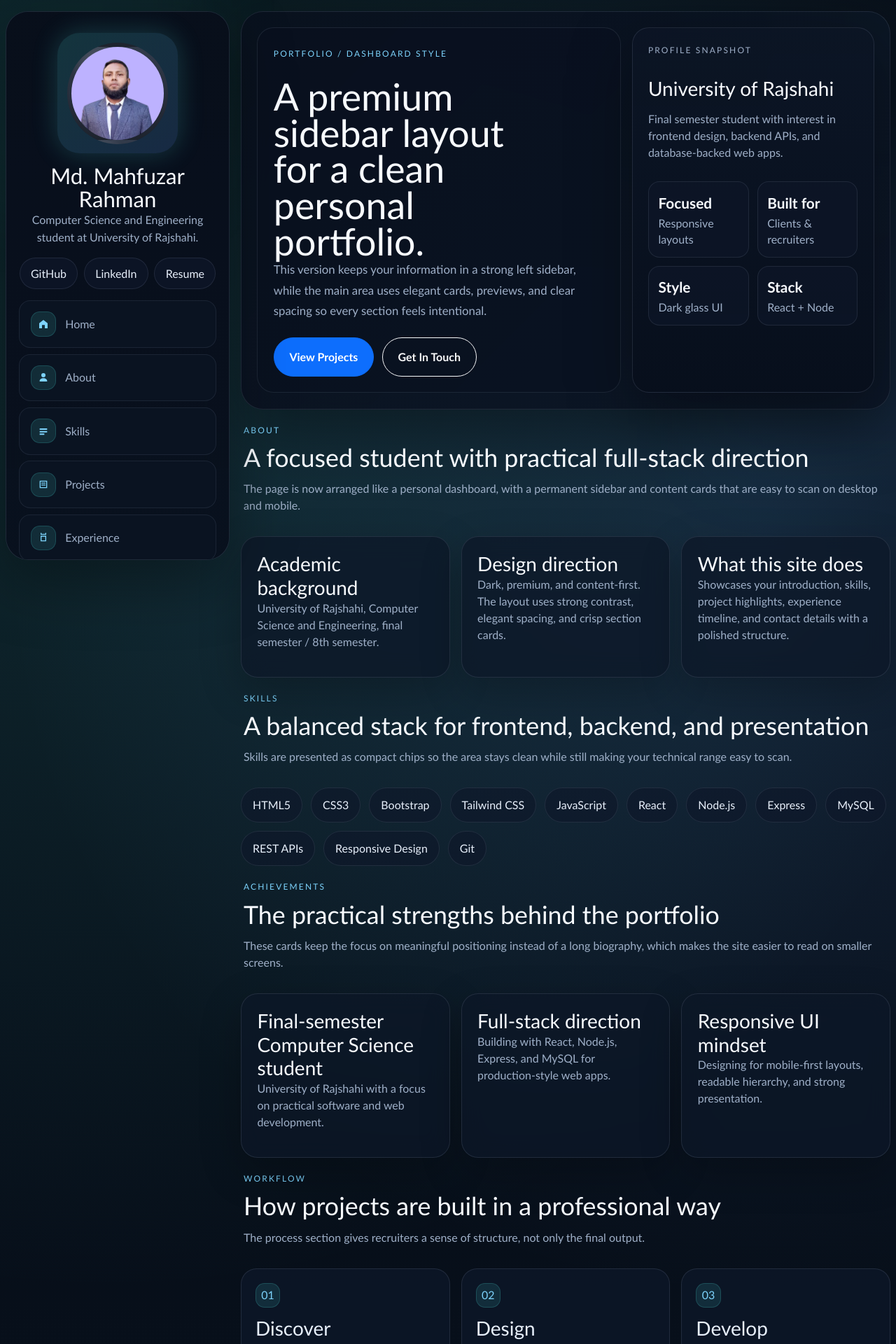
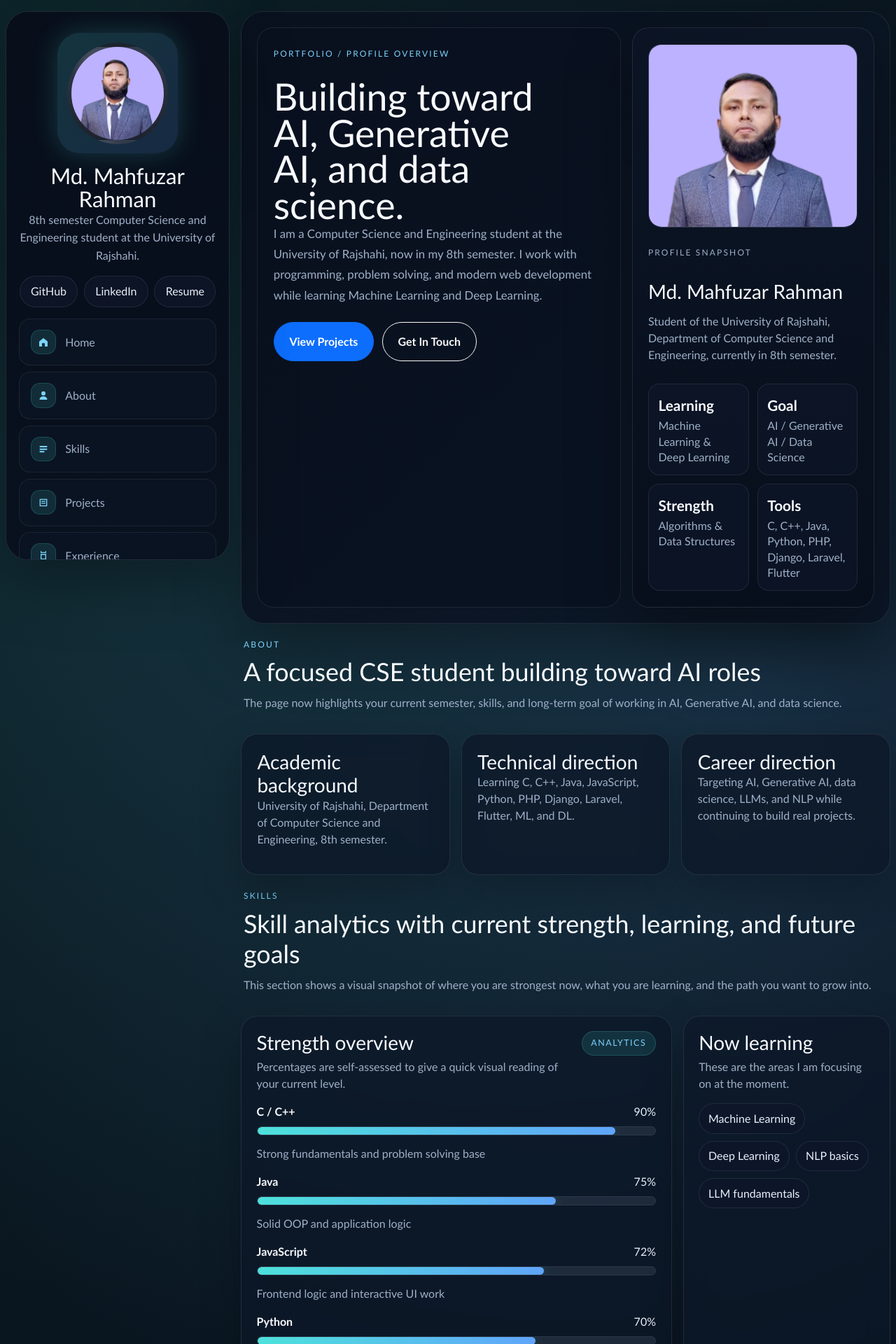
Before and after one commit to Mahfuzar148/My-Portfolio-Website, a React (Vite) app in the folder client/: page / in a window 1280 px wide. Shown: the top 1920 px of the page at 70% size. Built offline with nearby package versions, Linux system fonts and the light colour scheme.

Commit message:
Update portfolio homepage and skill analytics

```diff
--- a/client/src/App.jsx
+++ b/client/src/App.jsx
@@ -12,7 +12,8 @@ import {
   navigationItems,
   projects,
   services,
-  skills,
+  skillAnalytics,
+  skillFocus,
   socialLinks,
   timeline,
   workflow,
@@ -80,7 +81,8 @@ function App() {
         <HeroBanner />
 
         <PortfolioSections
-          skills={skills}
+          skillAnalytics={skillAnalytics}
+          skillFocus={skillFocus}
           achievements={achievements}
           workflow={workflow}
           services={services}
--- a/client/src/components/HeroBanner.jsx
+++ b/client/src/components/HeroBanner.jsx
@@ -2,11 +2,12 @@ function HeroBanner() {
   return (
     <header className="hero-banner" id="home">
       <div className="hero-copy">
-        <p className="eyebrow">Portfolio / Dashboard Style</p>
-        <h2>A premium sidebar layout for a clean personal portfolio.</h2>
+        <p className="eyebrow">Portfolio / Profile Overview</p>
+        <h2>Building toward AI, Generative AI, and data science.</h2>
         <p className="lead-copy">
-          This version keeps your information in a strong left sidebar, while the main area uses elegant cards,
-          previews, and clear spacing so every section feels intentional.
+          I am a Computer Science and Engineering student at the University of Rajshahi, now in my 8th semester.
+          I work with programming, problem solving, and modern web development while learning Machine Learning and
+          Deep Learning.
         </p>
         <div className="hero-actions">
           <a href="#projects" className="btn btn-primary hero-btn">
@@ -19,27 +20,31 @@ function HeroBanner() {
       </div>
 
       <div className="hero-panel-card">
+        <div className="hero-photo-shell">
+          <img src="/images/mahfuz.png" alt="Md. Mahfuzar Rahman" />
+        </div>
         <p className="card-label">Profile Snapshot</p>
-        <h3>University of Rajshahi</h3>
+        <h3>Md. Mahfuzar Rahman</h3>
         <p>
-          Final semester student with interest in frontend design, backend APIs, and database-backed web apps.
+          Student of the University of Rajshahi, Department of Computer Science and Engineering, currently in 8th
+          semester.
         </p>
         <div className="hero-mini-grid">
           <div>
-            <strong>Focused</strong>
-            <span>Responsive layouts</span>
+            <strong>Learning</strong>
+            <span>Machine Learning & Deep Learning</span>
           </div>
           <div>
-            <strong>Built for</strong>
-            <span>Clients & recruiters</span>
+            <strong>Goal</strong>
+            <span>AI / Generative AI / Data Science</span>
           </div>
           <div>
-            <strong>Style</strong>
-            <span>Dark glass UI</span>
+            <strong>Strength</strong>
+            <span>Algorithms & Data Structures</span>
           </div>
           <div>
-            <strong>Stack</strong>
-            <span>React + Node</span>
+            <strong>Tools</strong>
+            <span>C, C++, Java, Python, PHP, Django, Laravel, Flutter</span>
           </div>
         </div>
       </div>
--- a/client/src/components/PortfolioSections.jsx
+++ b/client/src/components/PortfolioSections.jsx
@@ -2,7 +2,8 @@ import SectionHeading from "./SectionHeading.jsx";
 import { ContactIcon } from "./Icons.jsx";
 
 function PortfolioSections({
-  skills,
+  skillAnalytics,
+  skillFocus,
   achievements,
   workflow,
   services,
@@ -20,25 +21,21 @@ function PortfolioSections({
       <section className="content-block" id="about">
         <SectionHeading
           eyebrow="About"
-          title="A focused student with practical full-stack direction"
-          description="The page is now arranged like a personal dashboard, with a permanent sidebar and content cards that are easy to scan on desktop and mobile."
+          title="A focused CSE student building toward AI roles"
+          description="The page now highlights your current semester, skills, and long-term goal of working in AI, Generative AI, and data science."
         />
         <div className="about-grid">
           <article className="glass-card">
             <h3>Academic background</h3>
-            <p>University of Rajshahi, Computer Science and Engineering, final semester / 8th semester.</p>
+            <p>University of Rajshahi, Department of Computer Science and Engineering, 8th semester.</p>
           </article>
           <article className="glass-card">
-            <h3>Design direction</h3>
-            <p>
-              Dark, premium, and content-first. The layout uses strong contrast, elegant spacing, and crisp section cards.
-            </p>
+            <h3>Technical direction</h3>
+            <p>Learning C, C++, Java, JavaScript, Python, PHP, Django, Laravel, Flutter, ML, and DL.</p>
           </article>
           <article className="glass-card">
-            <h3>What this site does</h3>
-            <p>
-              Showcases your introduction, skills, project highlights, experience timeline, and contact details with a polished structure.
-            </p>
+            <h3>Career direction</h3>
+            <p>Targeting AI, Generative AI, data science, LLMs, and NLP while continuing to build real projects.</p>
           </article>
         </div>
       </section>
@@ -46,15 +43,55 @@ function PortfolioSections({
       <section className="content-block" id="skills">
         <SectionHeading
           eyebrow="Skills"
-          title="A balanced stack for frontend, backend, and presentation"
-          description="Skills are presented as compact chips so the area stays clean while still making your technical range easy to scan."
+          title="Skill analytics with current strength, learning, and future goals"
+          description="This section shows a visual snapshot of where you are strongest now, what you are learning, and the path you want to grow into."
         />
-        <div className="skill-grid">
-          {skills.map((skill) => (
-            <span key={skill} className="skill-pill">
-              {skill}
-            </span>
-          ))}
+        <div className="skill-layout">
+          <div className="skill-chart-card glass-card">
+            <div className="skill-chart-header">
+              <div>
+                <h3>Strength overview</h3>
+                <p>Percentages are self-assessed to give a quick visual reading of your current level.</p>
+              </div>
+              <span className="skill-chart-badge">Analytics</span>
+            </div>
+            <div className="skill-chart-list">
+              {skillAnalytics.map((item) => (
+                <div className="skill-chart-row" key={item.label}>
+                  <div className="skill-chart-topline">
+                    <strong>{item.label}</strong>
+                    <span>{item.value}%</span>
+                  </div>
+                  <div className="skill-bar-track" aria-hidden="true">
+                    <span className="skill-bar-fill" style={{ width: `${item.value}%` }} />
+                  </div>
+                  <p>{item.note}</p>
+                </div>
+              ))}
+            </div>
+          </div>
+
+          <div className="skill-focus-grid">
+            <article className="glass-card skill-focus-card">
+              <h3>Now learning</h3>
+              <p>These are the areas I am focusing on at the moment.</p>
+              <div className="skill-focus-tags">
+                {skillFocus.learningNow.map((item) => (
+                  <span key={item}>{item}</span>
+                ))}
+              </div>
+            </article>
+
+            <article className="glass-card skill-focus-card">
+              <h3>Future goal</h3>
+              <p>These are the directions I want to build my career toward.</p>
+              <div className="skill-focus-tags future">
+                {skillFocus.futureGoal.map((item) => (
+                  <span key={item}>{item}</span>
+                ))}
+              </div>
+            </article>
+          </div>
         </div>
       </section>
 
@@ -168,11 +205,11 @@ function PortfolioSections({
           </div>
           <div>
             <h3>Current status</h3>
-            <p>Final semester / 8th semester</p>
+            <p>8th semester</p>
           </div>
           <div>
             <h3>Focus</h3>
-            <p>Full-stack development, UI implementation, and database-backed applications</p>
+            <p>Programming, algorithms, machine learning, deep learning, and AI career preparation</p>
           </div>
         </div>
       </section>
--- a/client/src/components/Sidebar.jsx
+++ b/client/src/components/Sidebar.jsx
@@ -10,7 +10,7 @@ function Sidebar({ navigationItems, socialLinks }) {
           </div>
           <div className="sidebar-copy">
             <h1>Md. Mahfuzar Rahman</h1>
-            <p>Computer Science and Engineering student at University of Rajshahi.</p>
+            <p>8th semester Computer Science and Engineering student at the University of Rajshahi.</p>
           </div>
         </div>
 
@@ -41,15 +41,15 @@ function Sidebar({ navigationItems, socialLinks }) {
 
         <div className="sidebar-highlight">
           <span className="sidebar-highlight-label">Now focusing on</span>
-          <strong>Sidebar-driven UI, polished sections, and responsive presentation.</strong>
+          <strong>Machine Learning, Deep Learning, Generative AI, data science, and practical problem solving.</strong>
           <div className="sidebar-stats">
             <div>
-              <strong>3+</strong>
-              <span>Projects</span>
+              <strong>CSE</strong>
+              <span>Background</span>
             </div>
             <div>
-              <strong>6</strong>
-              <span>Tech areas</span>
+              <strong>AI</strong>
+              <span>Career goal</span>
             </div>
           </div>
         </div>
--- a/client/src/data/portfolioData.js
+++ b/client/src/data/portfolioData.js
@@ -1,48 +1,51 @@
-export const skills = [
-  "HTML5",
-  "CSS3",
-  "Bootstrap",
-  "Tailwind CSS",
-  "JavaScript",
-  "React",
-  "Node.js",
-  "Express",
-  "MySQL",
-  "REST APIs",
-  "Responsive Design",
-  "Git",
+export const skillAnalytics = [
+  { label: "C / C++", value: 90, note: "Strong fundamentals and problem solving base" },
+  { label: "Java", value: 75, note: "Solid OOP and application logic" },
+  { label: "JavaScript", value: 72, note: "Frontend logic and interactive UI work" },
+  { label: "Python", value: 70, note: "Core language for AI and scripting" },
+  { label: "PHP", value: 60, note: "Backend basics and web applications" },
+  { label: "Django", value: 58, note: "Backend framework with Python" },
+  { label: "Laravel", value: 55, note: "PHP framework fundamentals" },
+  { label: "Flutter", value: 50, note: "Mobile app development at a medium level" },
+  { label: "Machine Learning", value: 42, note: "Currently learning models and workflows" },
+  { label: "Deep Learning", value: 35, note: "Building a stronger foundation step by step" },
 ];
+
+export const skillFocus = {
+  learningNow: ["Machine Learning", "Deep Learning", "NLP basics", "LLM fundamentals"],
+  futureGoal: ["AI Engineer", "Generative AI", "Data Science", "LLM / NLP focused development"],
+};
 
 export const achievements = [
   {
-    title: "Final-semester Computer Science student",
-    text: "University of Rajshahi with a focus on practical software and web development.",
+    title: "University of Rajshahi student",
+    text: "8th semester Computer Science and Engineering student building a strong technical foundation.",
   },
   {
-    title: "Full-stack direction",
-    text: "Building with React, Node.js, Express, and MySQL for production-style web apps.",
+    title: "AI-focused direction",
+    text: "Learning Machine Learning, Deep Learning, and the foundations behind AI, Generative AI, and LLMs.",
   },
   {
-    title: "Responsive UI mindset",
-    text: "Designing for mobile-first layouts, readable hierarchy, and strong presentation.",
+    title: "Adaptive learner",
+    text: "Enjoy exploring new technology, learning new stacks, and adapting quickly to fresh tools and workflows.",
   },
 ];
 
 export const workflow = [
   {
     step: "01",
-    title: "Discover",
-    text: "Understand goals, content, and the audience before building the visual structure.",
+    title: "Learn",
+    text: "Build a clear base in programming, algorithms, and data structures before moving into advanced topics.",
   },
   {
     step: "02",
-    title: "Design",
-    text: "Create a clean layout, section system, and visual hierarchy that feels modern.",
+    title: "Practice",
+    text: "Solve problems, write projects, and strengthen understanding through hands-on coding.",
   },
   {
     step: "03",
-    title: "Develop",
-    text: "Implement reusable components, responsive spacing, and backend integration.",
+    title: "Grow",
+    text: "Move deeper into AI, Generative AI, data science, NLP, and real-world application building.",
   },
 ];
 
@@ -81,32 +84,29 @@ export const projects = [
 
 export const services = [
   {
-    title: "Responsive Website Design",
-    description:
-      "Clean, mobile-first layouts that look polished on desktop, tablet, and phone.",
+    title: "Programming Foundations",
+    description: "Strong fundamentals in C, C++, Java, JavaScript, Python, and core CS concepts.",
   },
   {
-    title: "React Frontend Development",
-    description:
-      "Modern component-based interfaces with smooth structure, reuse, and scalability.",
+    title: "Web Development Basics",
+    description: "Practical experience with PHP, Django, Laravel, and Flutter at a growing level.",
   },
   {
-    title: "Node.js + MySQL Backend",
-    description:
-      "API-driven applications with structured data flow, validation, and persistence.",
+    title: "AI Learning Path",
+    description: "Currently focused on Machine Learning, Deep Learning, LLMs, NLP, and data science.",
   },
 ];
 
 export const timeline = [
   {
     year: "Current",
-    title: "Final Semester at University of Rajshahi",
-    text: "Focused on Computer Science and Engineering while building practical full-stack web projects.",
+    title: "8th semester at University of Rajshahi",
+    text: "Studying Computer Science and Engineering while sharpening problem solving and project skills.",
   },
   {
     year: "Now",
-    title: "Portfolio and project development",
-    text: "Improving design, coding, and presentation skills for professional opportunities.",
+    title: "Learning AI and advanced development",
+    text: "Exploring Machine Learning, Deep Learning, Generative AI, NLP, and data science workflows.",
   },
 ];
 
--- a/client/src/styles.css
+++ b/client/src/styles.css
@@ -398,6 +398,23 @@ button {
   border: 1px solid rgba(148, 163, 184, 0.14);
 }
 
+.hero-photo-shell {
+  width: 100%;
+  margin-bottom: 0.85rem;
+  border-radius: 1.2rem;
+  overflow: hidden;
+  border: 1px solid rgba(148, 163, 184, 0.16);
+  background: linear-gradient(180deg, rgba(36, 47, 67, 0.88), rgba(9, 17, 30, 0.98));
+}
+
+.hero-photo-shell img {
+  display: block;
+  width: 100%;
+  height: 260px;
+  object-fit: cover;
+  object-position: center top;
+}
+
 .hero-banner h2 {
   font-size: clamp(2.2rem, 4.2vw, 4.5rem);
   line-height: 0.96;
@@ -511,6 +528,116 @@ button {
   display: flex;
   flex-wrap: wrap;
   gap: 0.75rem;
+}
+
+.skill-layout {
+  display: grid;
+  grid-template-columns: minmax(0, 1.35fr) minmax(280px, 0.65fr);
+  gap: 1rem;
+}
+
+.skill-chart-card {
+  padding: 1.35rem;
+}
+
+.skill-chart-header {
+  display: flex;
+  align-items: flex-start;
+  justify-content: space-between;
+  gap: 1rem;
+  margin-bottom: 1rem;
+}
+
+.skill-chart-header h3,
+.skill-focus-card h3 {
+  margin: 0;
+}
+
+.skill-chart-header p,
+.skill-focus-card p,
+.skill-chart-row p {
+  margin: 0.35rem 0 0;
+  color: var(--muted);
+}
+
+.skill-chart-badge {
+  flex: 0 0 auto;
+  padding: 0.45rem 0.8rem;
+  border-radius: 999px;
+  border: 1px solid rgba(77, 225, 219, 0.2);
+  background: rgba(77, 225, 219, 0.12);
+  color: var(--accent-strong);
+  font-size: 0.78rem;
+  letter-spacing: 0.12em;
+  text-transform: uppercase;
+}
+
+.skill-chart-list {
+  display: grid;
+  gap: 1rem;
+}
+
+.skill-chart-row {
+  display: grid;
+  gap: 0.55rem;
+}
+
+.skill-chart-topline {
+  display: flex;
+  align-items: center;
+  justify-content: space-between;
+  gap: 1rem;
+}
+
+.skill-chart-topline strong {
+  color: #f8fbff;
+}
+
+.skill-bar-track {
+  height: 0.8rem;
+  border-radius: 999px;
+  overflow: hidden;
+  background: rgba(148, 163, 184, 0.14);
+  border: 1px solid rgba(148, 163, 184, 0.1);
+}
+
+.skill-bar-fill {
+  display: block;
+  height: 100%;
+  border-radius: inherit;
+  background: linear-gradient(90deg, var(--accent), var(--accent-alt));
+  box-shadow: 0 0 20px rgba(77, 225, 219, 0.2);
+}
+
+.skill-focus-grid {
+  display: grid;
+  gap: 1rem;
+}
+
+.skill-focus-card {
+  padding: 1.35rem;
+}
+
+.skill-focus-tags {
+  display: flex;
+  flex-wrap: wrap;
+  gap: 0.6rem;
+  margin-top: 1rem;
+}
+
+.skill-focus-tags span {
+  display: inline-flex;
+  align-items: center;
+  padding: 0.55rem 0.8rem;
+  border-radius: 999px;
+  border: 1px solid rgba(148, 163, 184, 0.14);
+  background: rgba(15, 23, 42, 0.65);
+  color: var(--text);
+}
+
+.skill-focus-tags.future span {
+  border-color: rgba(96, 165, 250, 0.18);
+  background: rgba(96, 165, 250, 0.1);
 }
 
 .skill-pill {
@@ -791,6 +918,10 @@ button {
   .education-card {
     grid-template-columns: 1fr;
   }
+
+  .skill-layout {
+    grid-template-columns: 1fr;
+  }
 }
 
 @media (max-width: 720px) {
@@ -820,12 +951,21 @@ button {
     max-width: 100%;
   }
 
+  .hero-photo-shell img {
+    height: 220px;
+  }
+
   .hero-mini-grid,
   .sidebar-stats,
   .contact-card.contact-details,
   .contact-actions-grid,
-  .education-card {
+  .education-card,
+  .skill-chart-header {
     grid-template-columns: 1fr;
+  }
+
+  .skill-chart-header {
+    display: grid;
   }
 
   .timeline-item {
```
